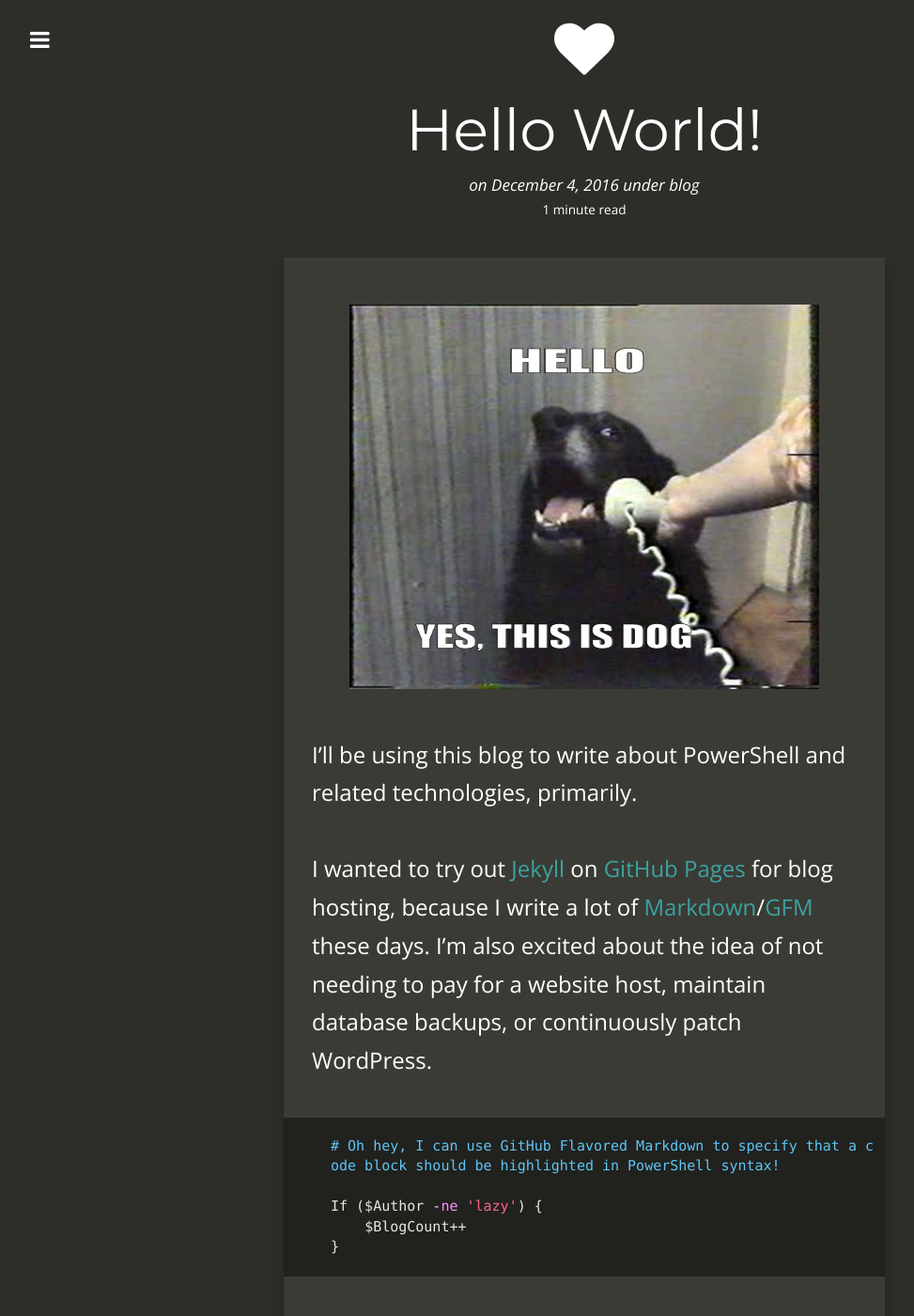
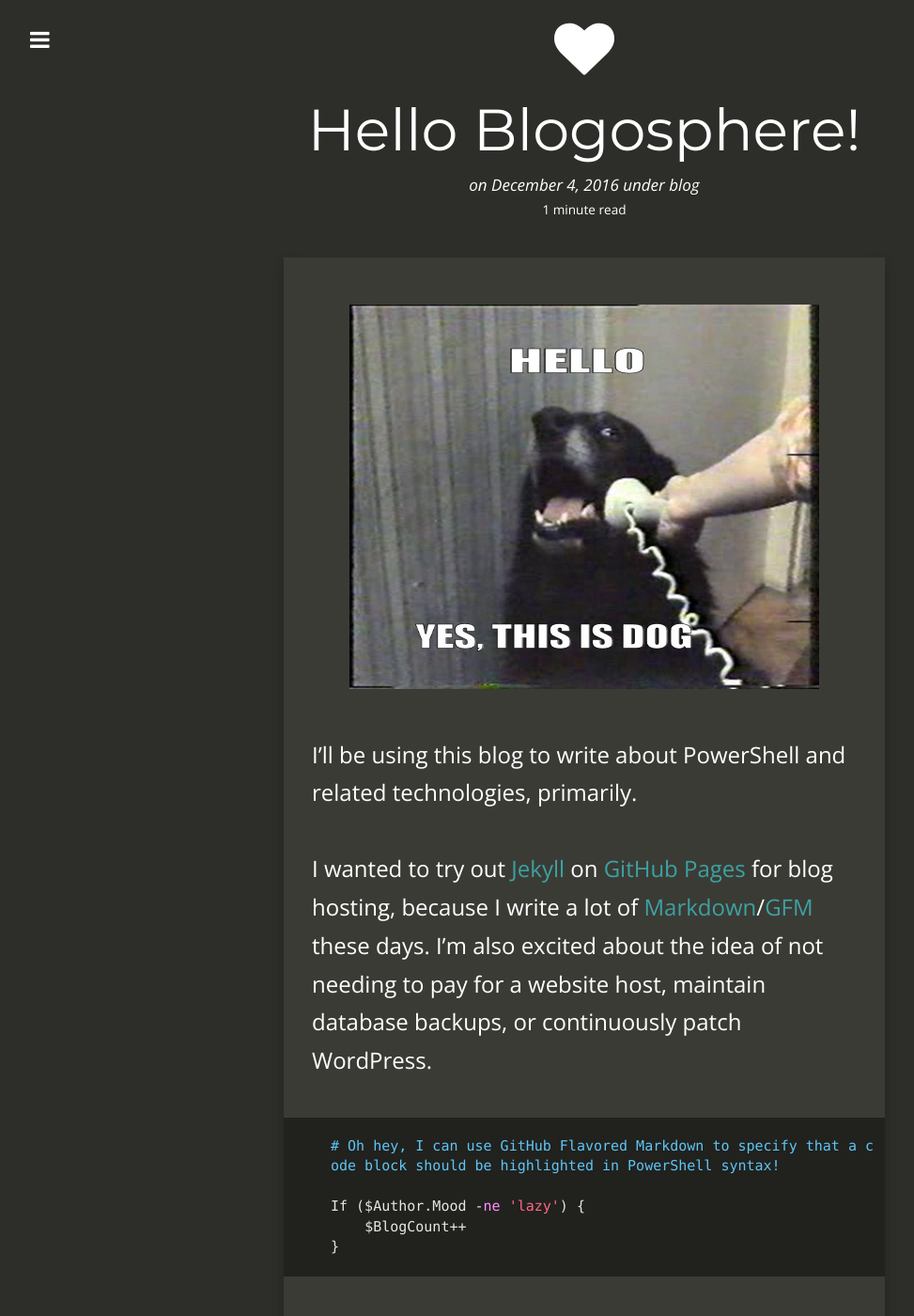
Before and after one commit to brianbunke/brianbunke.github.io, a Jekyll site: the page built from _posts/2016-12-04-hello-blogosphere.md, in a window 1280 px wide and 1400 px high. Shown: the whole window at 94% size, without its empty margins (18-991 px from the left). Built offline with Jekyll 4.4.1, drawn with Linux system fonts in a browser that asks for light colours; nearby versions of some CDN libraries.

Commit message:
Update intro post

````diff
--- a/_posts/2016-12-04-hello-world.md
+++ b/_posts/2016-12-04-hello-blogosphere.md
@@ -1,8 +1,8 @@
 ---
 layout:     post
-title:      Hello World!
+title:      Hello Blogosphere!
 date:       2016-12-04 14:30:00
-summary:    A first post to get acquainted with Jekyll.
+summary:    A first post to introduce the blog and get acquainted with Jekyll.
 categories: blog
 thumbnail:  heart
 tags:
@@ -20,7 +20,7 @@
 ```posh
 # Oh hey, I can use GitHub Flavored Markdown to specify that a code block should be highlighted in PowerShell syntax!
 
-If ($Author -ne 'lazy') {
+If ($Author.Mood -ne 'lazy') {
     $BlogCount++
 }
 ```
````
